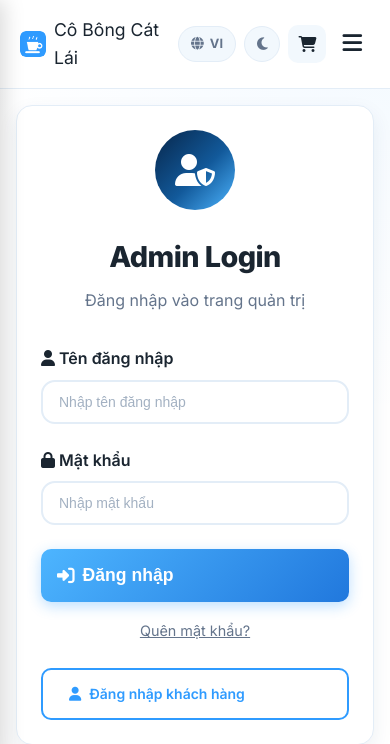
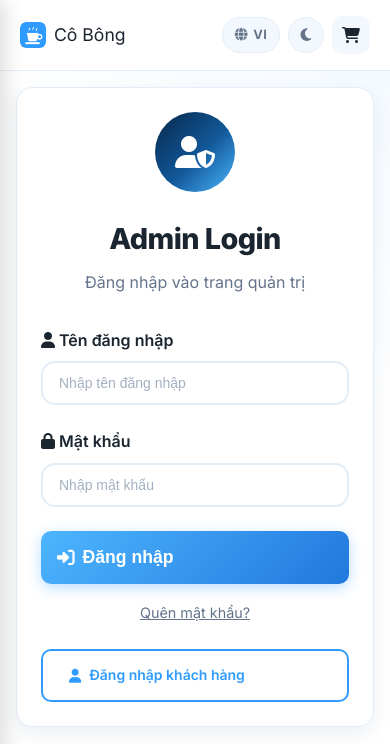
Before and after one commit to nghuuhieu1903/quan-co-bong, a Flask app: page /admin in a window 390 px wide. Shown: the top 744 px of the page. Run offline with Flask 3, Linux system fonts and the light colour scheme.

Commit message:
Tap the mobile logo to open the menu; shorten the header brand to "Cô Bông"
The phone topbar had two separate tap targets doing almost the same job -
the logo (went home) and a hamburger icon (opened the menu) crammed in
next to the cart/theme/language buttons. Turned the logo itself into the
menu toggle (same open/close behavior as the old button) and removed the
hamburger entirely, so there's one bigger, easier target instead of two
small ones. Desktop's sidebar brand is untouched - it still links home,
this only changes the phone topbar where the drawer needed opening some
other way once the logo stopped being a link.

Shortened the brand text next to the logo (both the desktop sidebar and
the phone topbar) from "Cô Bông Cát Lái" to "Cô Bông" - the page title,
meta tags, JSON-LD, the onboarding splash, and the install-to-home-screen
prompt all still read the full name via seo.site_name, unchanged.
Co-Authored-By: Claude Sonnet 5 <noreply@anthropic.com>

```diff
--- a/templates/modern_base.html
+++ b/templates/modern_base.html
@@ -236,23 +236,19 @@
         }
 
         .mobile-topbar-brand {
-
+            /* it is a <button> now (opens the menu), not a link - reset the
+               native button chrome so it still just looks like a logo+name */
+            background: none;
+            border: none;
+            font: inherit;
             font-size: 1.1rem;
             color: var(--text-primary);
             text-decoration: none;
             display: flex;
             align-items: center;
             gap: 0.5rem;
-        }
-
-        .mobile-menu-btn {
-            display: block;
-            background: none;
-            border: none;
-            font-size: 1.4rem;
-            color: var(--text-primary);
+            padding: 0;
             cursor: pointer;
-            padding: 0.25rem 0.5rem;
         }
 
         .sidebar-overlay {
@@ -355,7 +351,7 @@
         <!-- Sidebar -->
         <aside class="sidebar" id="sidebar">
             <a href="{{ url_for('public.index') }}" class="sidebar-brand">
-                <img src="{{ seo.icons['apple-touch-icon.png'] }}" alt="" class="brand-logo"> {{ seo.site_name }}
+                <img src="{{ seo.icons['apple-touch-icon.png'] }}" alt="" class="brand-logo"> Cô Bông
             </a>
 
             <nav class="sidebar-nav">
@@ -409,9 +405,14 @@
         <div class="main-area">
             <!-- Mobile top bar -->
             <div class="mobile-topbar">
-                <a href="{{ url_for('public.index') }}" class="mobile-topbar-brand">
-                    <img src="{{ seo.icons['apple-touch-icon.png'] }}" alt="" class="brand-logo"> {{ seo.site_name }}
-                </a>
+                {# Tapping the logo itself opens the menu on a phone now -
+                   there is no room for a second, separate hamburger icon
+                   once the cart/theme/language buttons are all in this same
+                   row, and a whole-logo tap target is easier to hit anyway. #}
+                <button type="button" class="mobile-topbar-brand" onclick="toggleSidebar()"
+                        aria-label="{{ _('nav_catalogue') }}" aria-haspopup="true" aria-controls="sidebar">
+                    <img src="{{ seo.icons['apple-touch-icon.png'] }}" alt="" class="brand-logo"> Cô Bông
+                </button>
                 <div style="display: flex; align-items: center; gap: 0.5rem;">
                     <a href="{{ url_for('public.change_lang', lang='en' if current_lang == 'vi' else 'vi') }}" class="lang-toggle-btn" title="Switch language / Đổi ngôn ngữ">
                         <i class="fa-solid fa-globe"></i> {{ current_lang|upper }}
@@ -428,9 +429,6 @@
                         <span class="cart-count" data-cart-count
                               {% if not session.get('cart', []) %}hidden{% endif %}>{{ session.get('cart', [])|length }}</span>
                     </a>
-                    <button class="mobile-menu-btn" onclick="toggleSidebar()">
-                        <i class="fas fa-bars" id="mobile-menu-icon"></i>
-                    </button>
                 </div>
             </div>
 
@@ -624,24 +622,15 @@
         function toggleSidebar() {
             const sidebar = document.getElementById('sidebar');
             const overlay = document.getElementById('sidebarOverlay');
-            const icon = document.getElementById('mobile-menu-icon');
 
             sidebar.classList.toggle('active');
             overlay.classList.toggle('active');
-
-            if (sidebar.classList.contains('active')) {
-                icon.className = 'fas fa-times';
-                document.body.style.overflow = 'hidden';
-            } else {
-                icon.className = 'fas fa-bars';
-                document.body.style.overflow = '';
-            }
+            document.body.style.overflow = sidebar.classList.contains('active') ? 'hidden' : '';
         }
 
         function closeSidebar() {
             document.getElementById('sidebar').classList.remove('active');
             document.getElementById('sidebarOverlay').classList.remove('active');
-            document.getElementById('mobile-menu-icon').className = 'fas fa-bars';
             document.body.style.overflow = '';
         }
 
```
